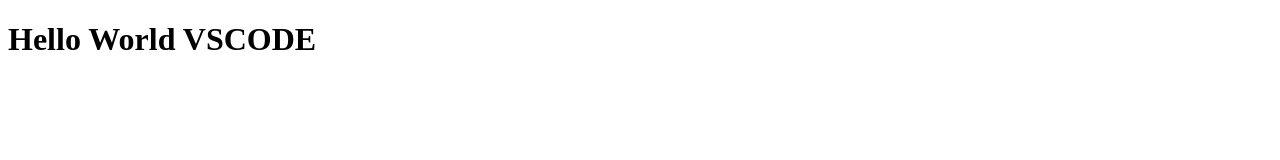
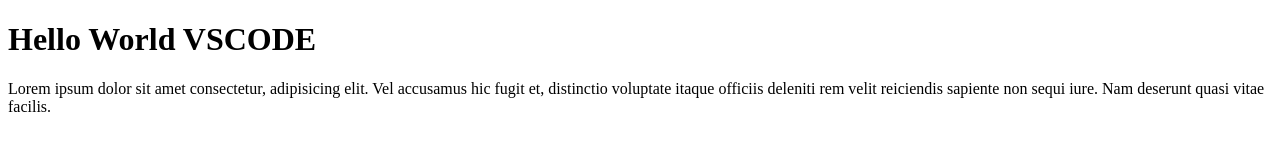
Before and after one commit to gleidsonbraganca/teste-vscode, a plain HTML site: page index.html in a window 1280 px wide. Drawn offline with Linux system fonts and the light colour scheme.

Commit message:
Second commit

```diff
--- a/index.html
+++ b/index.html
@@ -7,5 +7,8 @@
 </head>
 <body>
     <h1>Hello World VSCODE</h1>
+    <p>Lorem ipsum dolor sit amet consectetur, adipisicing elit. Vel accusamus hic fugit et, distinctio voluptate itaque officiis deleniti rem velit reiciendis sapiente non sequi iure.
+        Nam deserunt quasi vitae facilis.
+    </p>
 </body>
 </html>
```
